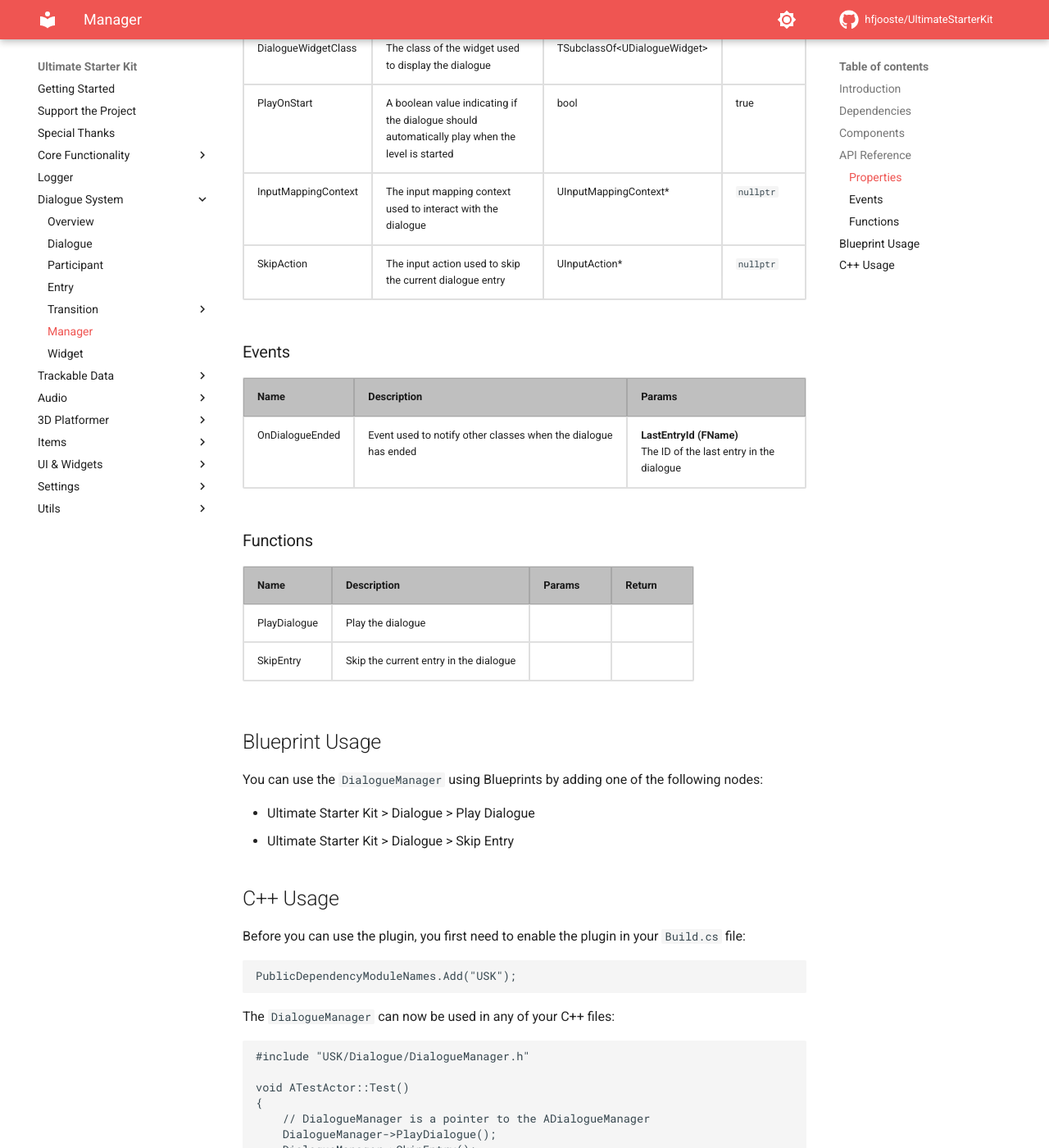
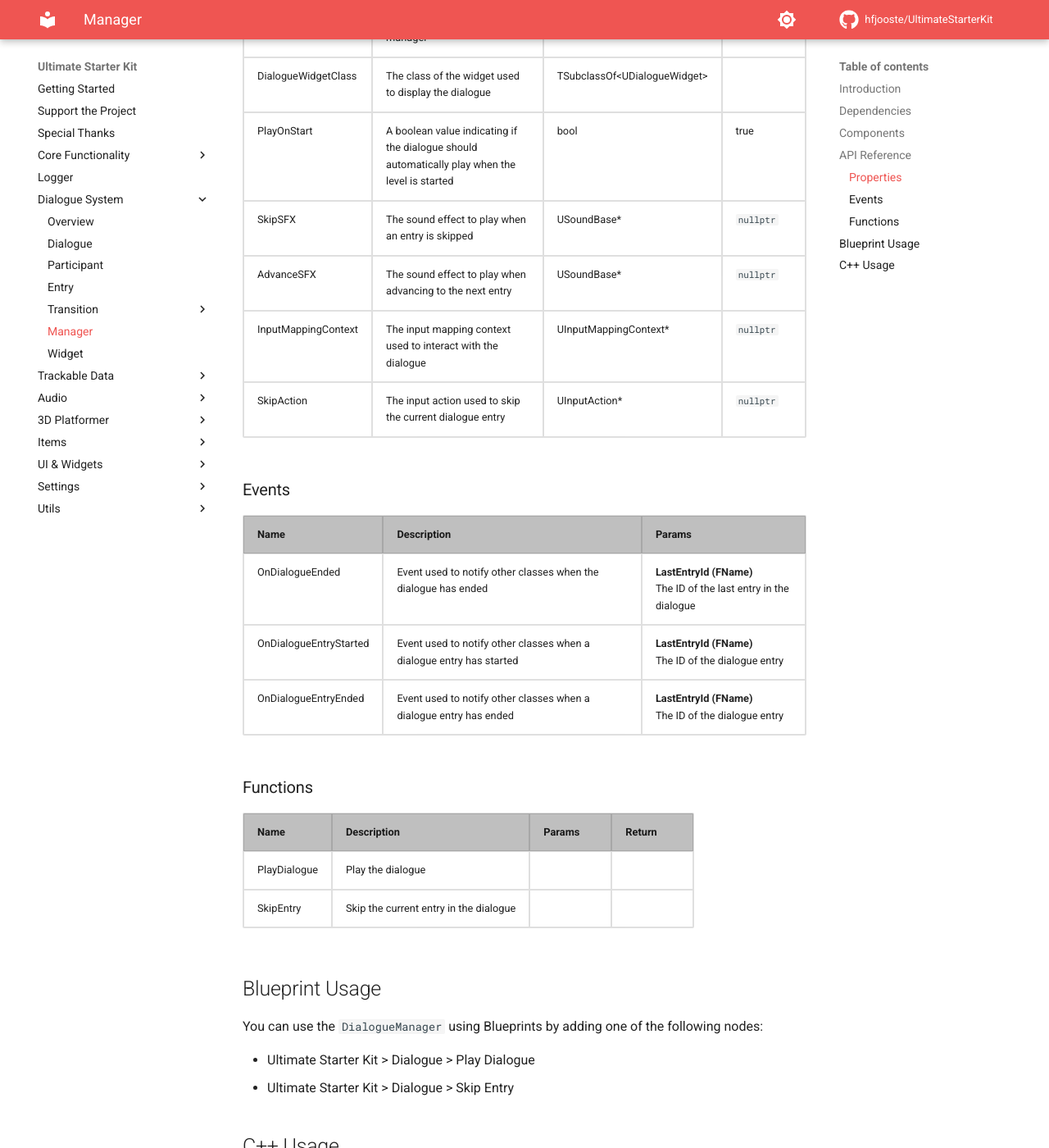
Before and after one commit to hfjooste/UltimateStarterKit, an MkDocs documentation site: the page built from docs/dialoguemanager.md, in a window 1280 px wide and 1400 px high, scrolled down 934 px. Shown: the whole window at 82% size. Built offline with MkDocs 1.6.1 and Material for MkDocs 9.7.7, drawn with Linux system fonts in a browser that asks for light colours; comment, search, counter and statistics services are not loaded; some of the changed text lies outside the part shown.

Commit message:
Added dialogue entry started and ended events

```diff
--- a/docs/dialoguemanager.md
+++ b/docs/dialoguemanager.md
@@ -5,6 +5,7 @@
 The <code>DialogueManager</code> relies on other components of this plugin to work:
 <ul>
 	<li><a href="../logger">Logger</a>: Used to log useful information to help you debug any issues you might experience</li>
+	<li><a href="../audio">Audio</a>: Used to play sound effects either 2D or at a specified location</li>
 </ul>
 
 ## Components
@@ -50,6 +51,18 @@
 		<td>true</td>
 	</tr>
 	<tr>
+		<td>SkipSFX</td>
+		<td>The sound effect to play when an entry is skipped</td>
+		<td>USoundBase*</td>
+		<td><code>nullptr</code></td>
+	</tr>
+	<tr>
+		<td>AdvanceSFX</td>
+		<td>The sound effect to play when advancing to the next entry</td>
+		<td>USoundBase*</td>
+		<td><code>nullptr</code></td>
+	</tr>
+	<tr>
 		<td>InputMappingContext</td>
 		<td>The input mapping context used to interact with the dialogue</td>
 		<td>UInputMappingContext*</td>
@@ -74,6 +87,16 @@
 		<td>OnDialogueEnded</td>
 		<td>Event used to notify other classes when the dialogue has ended</td>
 		<td><strong>LastEntryId (FName)</strong><br/>The ID of the last entry in the dialogue</td>
+	</tr>
+	<tr>
+		<td>OnDialogueEntryStarted</td>
+		<td>Event used to notify other classes when a dialogue entry has started</td>
+		<td><strong>LastEntryId (FName)</strong><br/>The ID of the dialogue entry</td>
+	</tr>
+	<tr>
+		<td>OnDialogueEntryEnded</td>
+		<td>Event used to notify other classes when a dialogue entry has ended</td>
+		<td><strong>LastEntryId (FName)</strong><br/>The ID of the dialogue entry</td>
 	</tr>
 </table>
 
```
Also changed, not shown: 3 other files.
